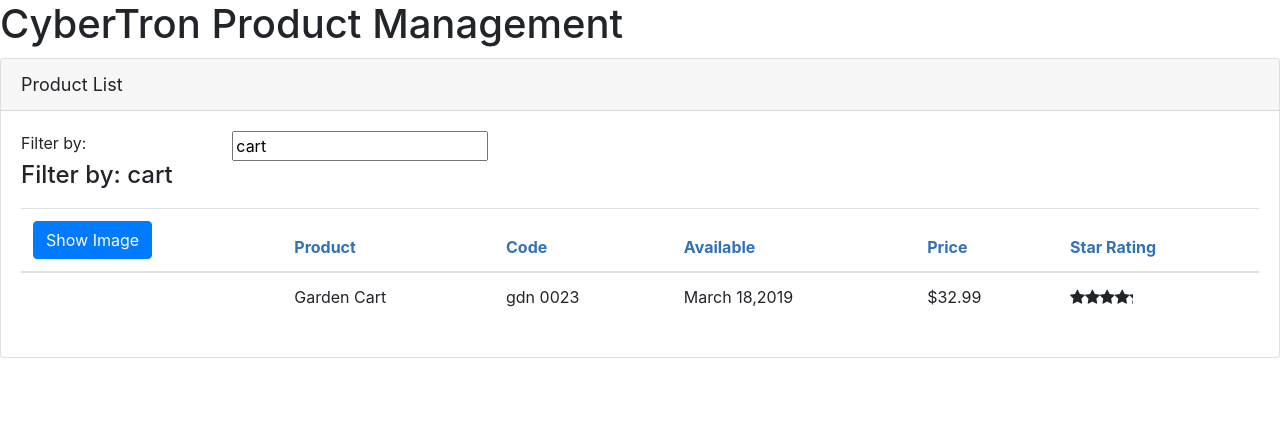
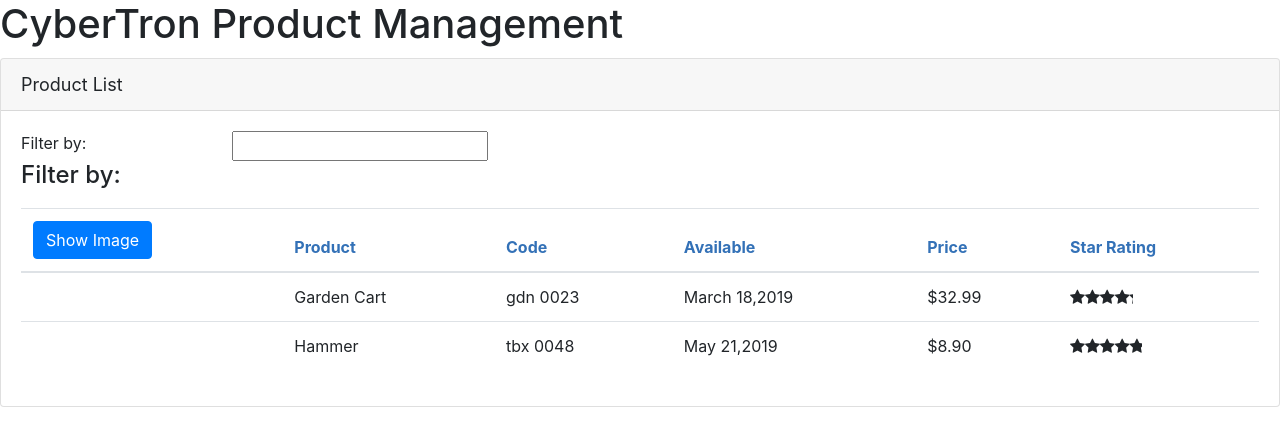
Before and after one commit to pnguyen46/angular, an Angular app: page / in a window 1280 px wide. Shown: the top 446 px of the page. Built offline with nearby package versions, Linux system fonts and the light colour scheme.

Commit message:
Dependency injection Services

```diff
--- a/src/app/products/product-list.component.ts
+++ b/src/app/products/product-list.component.ts
@@ -1,5 +1,6 @@
 import{ Component, OnInit } from '@angular/core';
 import{IProduct} from './product';
+import { ProductService } from './product.service';
 
 @Component({
     selector: 'pm-products',
@@ -26,33 +27,11 @@
 
     //implemented Product Interface
     filteredProducts: IProduct[];
-    products: IProduct[] = [
-        {
-            "productId":2,
-            "productName": "Garden Cart",
-            "productCode": "GDN-0023",
-            "releaseDate": "March 18,2019",
-            "description": "15 gallon capacity rolling garden cart",
-            "price": 32.99,
-            "starRating": 4.2,
-            "imageUrl": "assets/images/garden_cart.png"
-        },
-        {
-            "productId":5,
-            "productName": "Hammer",
-            "productCode": "TBX-0048",
-            "releaseDate": "May 21,2019",
-            "description": "Curved claw steel hammer",
-            "price": 8.9,
-            "starRating": 4.8,
-            "imageUrl": "assets/images/hammer.png"
-        }
-    ];
+    products: IProduct[] = [];
 
     // constructor to set default values
-    constructor(){
-        this.filteredProducts = this.products;
-        this.listFilter = 'cart';
+    constructor(private productService: ProductService){
+        // this.listFilter = 'cart';
     }
 
     performFilter(filterBy: string) : IProduct[]{
@@ -67,7 +46,8 @@
     }
 
     ngOnInit():void{
-        console.log('In OnInit');
+        this.products = this.productService.getProduct();
+        this.filteredProducts = this.products;
     }
     //4th step for @Output
     onRatingClicked(message:string): void {
--- /dev/null
+++ b/src/app/products/product.service.ts
@@ -0,0 +1,33 @@
+import { Injectable } from '@angular/core';
+import { IProduct } from './product';
+
+@Injectable({
+    providedIn: 'root'
+})
+export class ProductService{
+
+    getProduct(): IProduct[] {
+        return [
+            {
+                "productId":2,
+                "productName": "Garden Cart",
+                "productCode": "GDN-0023",
+                "releaseDate": "March 18,2019",
+                "description": "15 gallon capacity rolling garden cart",
+                "price": 32.99,
+                "starRating": 4.2,
+                "imageUrl": "assets/images/garden_cart.png"
+            },
+            {
+                "productId":5,
+                "productName": "Hammer",
+                "productCode": "TBX-0048",
+                "releaseDate": "May 21,2019",
+                "description": "Curved claw steel hammer",
+                "price": 8.9,
+                "starRating": 4.8,
+                "imageUrl": "assets/images/hammer.png"
+            }
+        ];
+    }
+}
```
